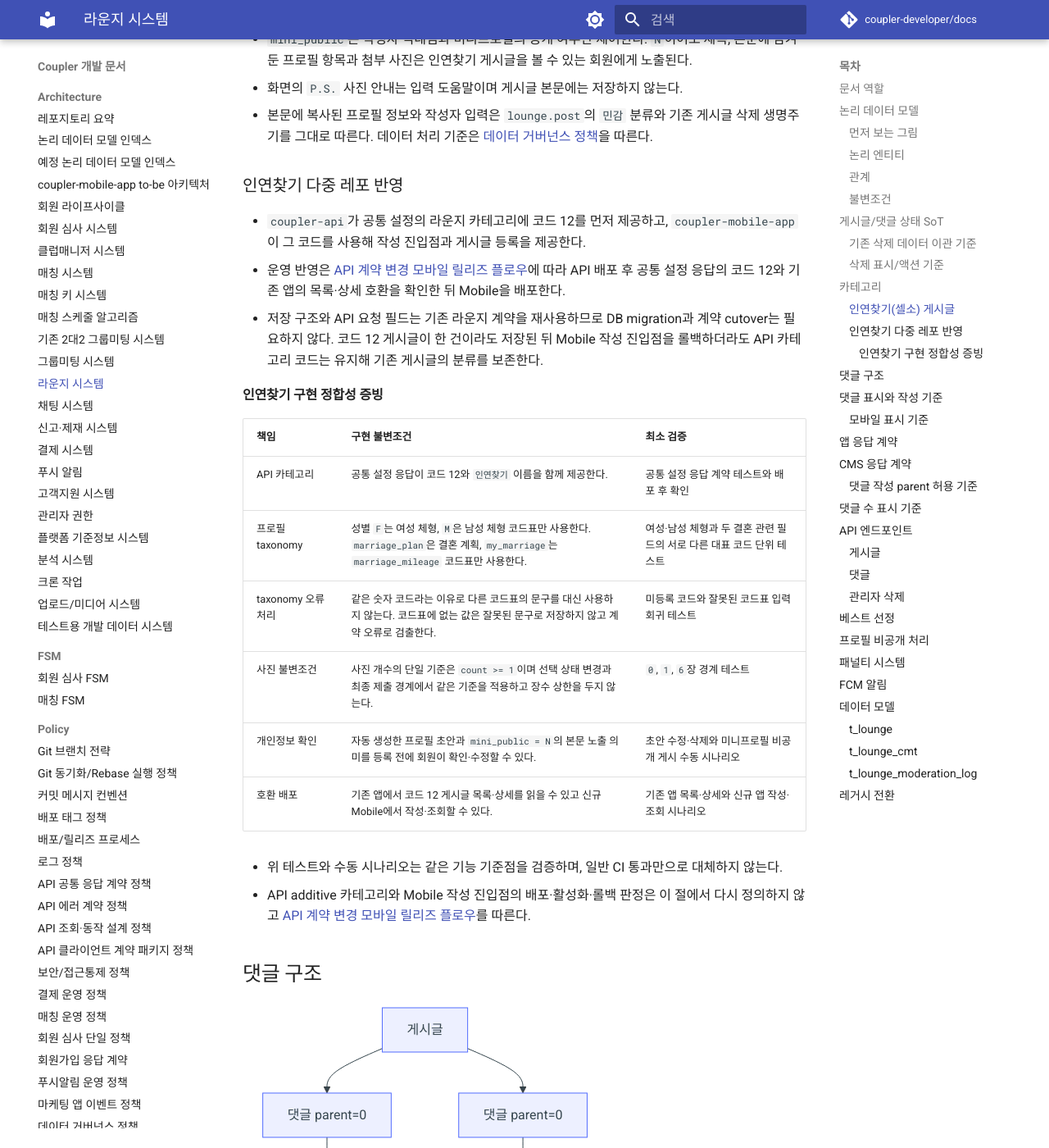
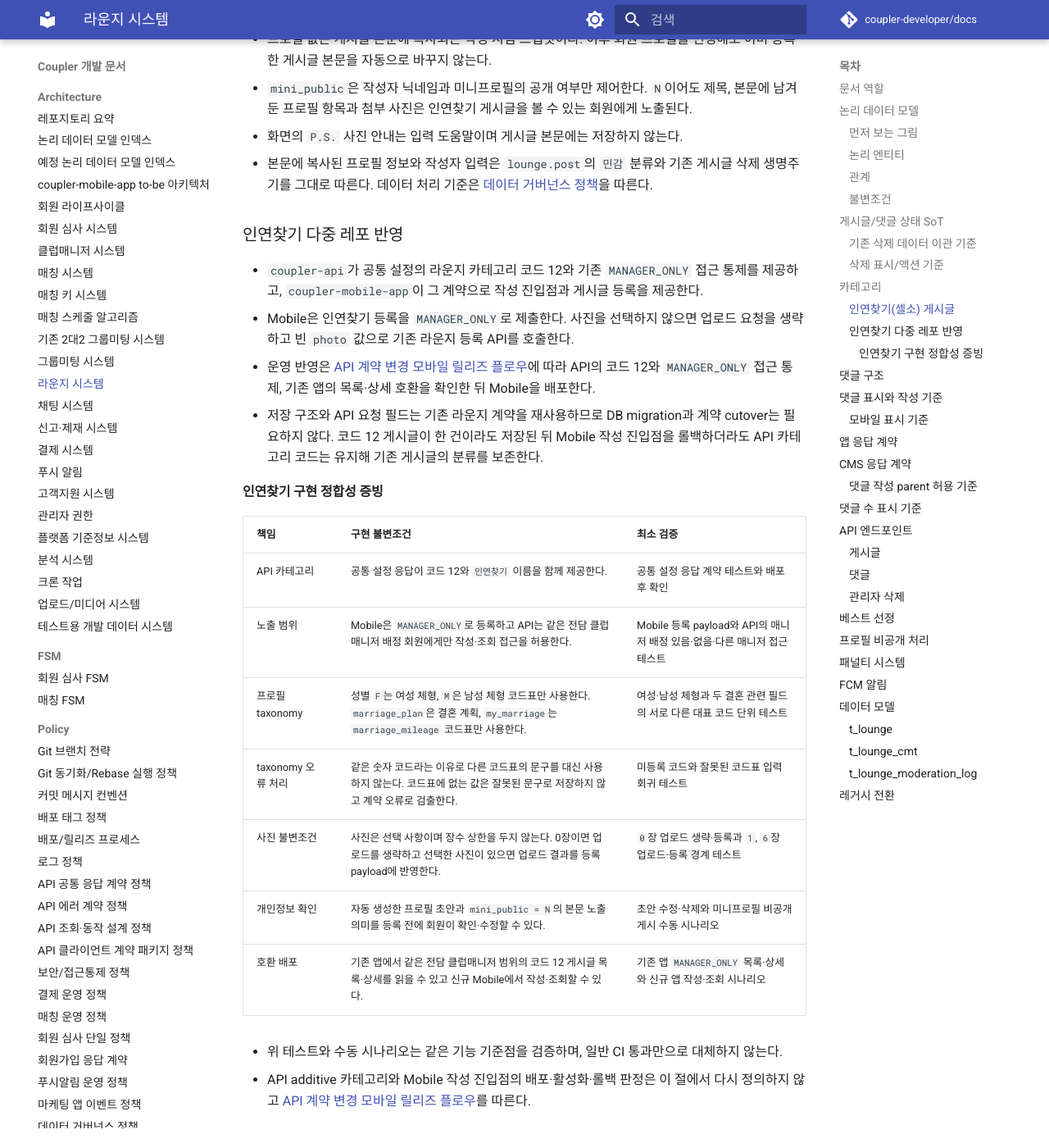
Before and after one commit to coupler-developer/docs, an MkDocs documentation site: the page built from content/architecture/lounge-system.md, in a window 1280 px wide and 1400 px high, scrolled down 4323 px. Shown: the whole window at 82% size. Built offline with MkDocs 1.6.1 and Material for MkDocs 9.7.7, drawn with Linux system fonts in a browser that asks for light colours; comment, search, counter and statistics services are not loaded; some of the changed text lies outside the part shown.

Commit message:
docs: 인연찾기 작성 계약 정합성 반영

```diff
--- a/content/architecture/lounge-system.md
+++ b/content/architecture/lounge-system.md
@@ -158,12 +158,14 @@ flowchart LR
 | 항목 | 값과 의미 |
 | --- | --- |
 | 카테고리 | `category = 12` |
-| 노출 범위 | `lounge_tab = ALL_MEMBERS`; 로그인한 전체 라운지 회원 |
+| 노출 범위 | `lounge_tab = MANAGER_ONLY`; 작성자와 같은 전담 클럽매니저(`CHARGE`) 배정을 가진 회원 |
 | 제목 | `[셀소]` 접두사, 공백 한 칸과 작성자가 입력한 제목 |
 | 본문 | 작성 시점의 회원 프로필로 만든 수정 가능한 초안과 `나에 대해서`, `원하는 상대방`, `바라는 관계` 세 영역 |
-| 사진 | 1장 이상, 장수 상한 없음 |
+| 사진 | 선택 사항, 장수 상한 없음 |
 | 미니프로필 | 기본값 `mini_public = N`; 작성자가 명시적으로 선택하면 `Y` |
 
+- API는 `MANAGER_ONLY` 게시글의 작성·목록·상세 접근에서 전담 클럽매니저 배정을 확인하고, 조회 대상과
+  조회 회원의 매니저가 다르면 접근을 거부한다.
 - 프로필 초안에는 나이, 거주지, 키, 직업, 주량, 종교, 흡연 여부, 학력, 결혼 계획, 어필 포인트, MBTI,
   체형, 선호하는 만남 진도, 성격 키워드와 결혼·연애 목표가 포함된다. Mobile은 회원에게 초안 전체를
   보여주고 제출 전에 항목을 수정하거나 제거할 수 있게 한다.
@@ -177,10 +179,12 @@ flowchart LR
 
 ### 인연찾기 다중 레포 반영
 
-- `coupler-api`가 공통 설정의 라운지 카테고리에 코드 12를 먼저 제공하고, `coupler-mobile-app`이 그 코드를
-  사용해 작성 진입점과 게시글 등록을 제공한다.
+- `coupler-api`가 공통 설정의 라운지 카테고리 코드 12와 기존 `MANAGER_ONLY` 접근 통제를 제공하고,
+  `coupler-mobile-app`이 그 계약으로 작성 진입점과 게시글 등록을 제공한다.
+- Mobile은 인연찾기 등록을 `MANAGER_ONLY`로 제출한다. 사진을 선택하지 않으면 업로드 요청을 생략하고
+  빈 `photo` 값으로 기존 라운지 등록 API를 호출한다.
 - 운영 반영은 [API 계약 변경 모바일 릴리즈 플로우](../flows/cross-project/api-contract-mobile-release-flow.md)에
-  따라 API 배포 후 공통 설정 응답의 코드 12와 기존 앱의 목록·상세 호환을 확인한 뒤 Mobile을 배포한다.
+  따라 API의 코드 12와 `MANAGER_ONLY` 접근 통제, 기존 앱의 목록·상세 호환을 확인한 뒤 Mobile을 배포한다.
 - 저장 구조와 API 요청 필드는 기존 라운지 계약을 재사용하므로 DB migration과 계약 cutover는 필요하지
   않다. 코드 12 게시글이 한 건이라도 저장된 뒤 Mobile 작성 진입점을 롤백하더라도 API 카테고리 코드는
   유지해 기존 게시글의 분류를 보존한다.
@@ -190,11 +194,12 @@ flowchart LR
 | 책임 | 구현 불변조건 | 최소 검증 |
 | --- | --- | --- |
 | API 카테고리 | 공통 설정 응답이 코드 12와 `인연찾기` 이름을 함께 제공한다. | 공통 설정 응답 계약 테스트와 배포 후 확인 |
+| 노출 범위 | Mobile은 `MANAGER_ONLY`로 등록하고 API는 같은 전담 클럽매니저 배정 회원에게만 작성·조회 접근을 허용한다. | Mobile 등록 payload와 API의 매니저 배정 있음·없음·다른 매니저 접근 테스트 |
 | 프로필 taxonomy | 성별 `F`는 여성 체형, `M`은 남성 체형 코드표만 사용한다. `marriage_plan`은 결혼 계획, `my_marriage`는 `marriage_mileage` 코드표만 사용한다. | 여성·남성 체형과 두 결혼 관련 필드의 서로 다른 대표 코드 단위 테스트 |
 | taxonomy 오류 처리 | 같은 숫자 코드라는 이유로 다른 코드표의 문구를 대신 사용하지 않는다. 코드표에 없는 값은 잘못된 문구로 저장하지 않고 계약 오류로 검출한다. | 미등록 코드와 잘못된 코드표 입력 회귀 테스트 |
-| 사진 불변조건 | 사진 개수의 단일 기준은 `count >= 1`이며 선택 상태 변경과 최종 제출 경계에서 같은 기준을 적용하고 장수 상한을 두지 않는다. | `0`, `1`, `6`장 경계 테스트 |
+| 사진 불변조건 | 사진은 선택 사항이며 장수 상한을 두지 않는다. 0장이면 업로드를 생략하고 선택한 사진이 있으면 업로드 결과를 등록 payload에 반영한다. | `0`장 업로드 생략·등록과 `1`, `6`장 업로드·등록 경계 테스트 |
 | 개인정보 확인 | 자동 생성한 프로필 초안과 `mini_public = N`의 본문 노출 의미를 등록 전에 회원이 확인·수정할 수 있다. | 초안 수정·삭제와 미니프로필 비공개 게시 수동 시나리오 |
-| 호환 배포 | 기존 앱에서 코드 12 게시글 목록·상세를 읽을 수 있고 신규 Mobile에서 작성·조회할 수 있다. | 기존 앱 목록·상세와 신규 앱 작성·조회 시나리오 |
+| 호환 배포 | 기존 앱에서 같은 전담 클럽매니저 범위의 코드 12 게시글 목록·상세를 읽을 수 있고 신규 Mobile에서 작성·조회할 수 있다. | 기존 앱 `MANAGER_ONLY` 목록·상세와 신규 앱 작성·조회 시나리오 |
 
 - 위 테스트와 수동 시나리오는 같은 기능 기준점을 검증하며, 일반 CI 통과만으로 대체하지 않는다.
 - API additive 카테고리와 Mobile 작성 진입점의 배포·활성화·롤백 판정은 이 절에서 다시 정의하지 않고
```
